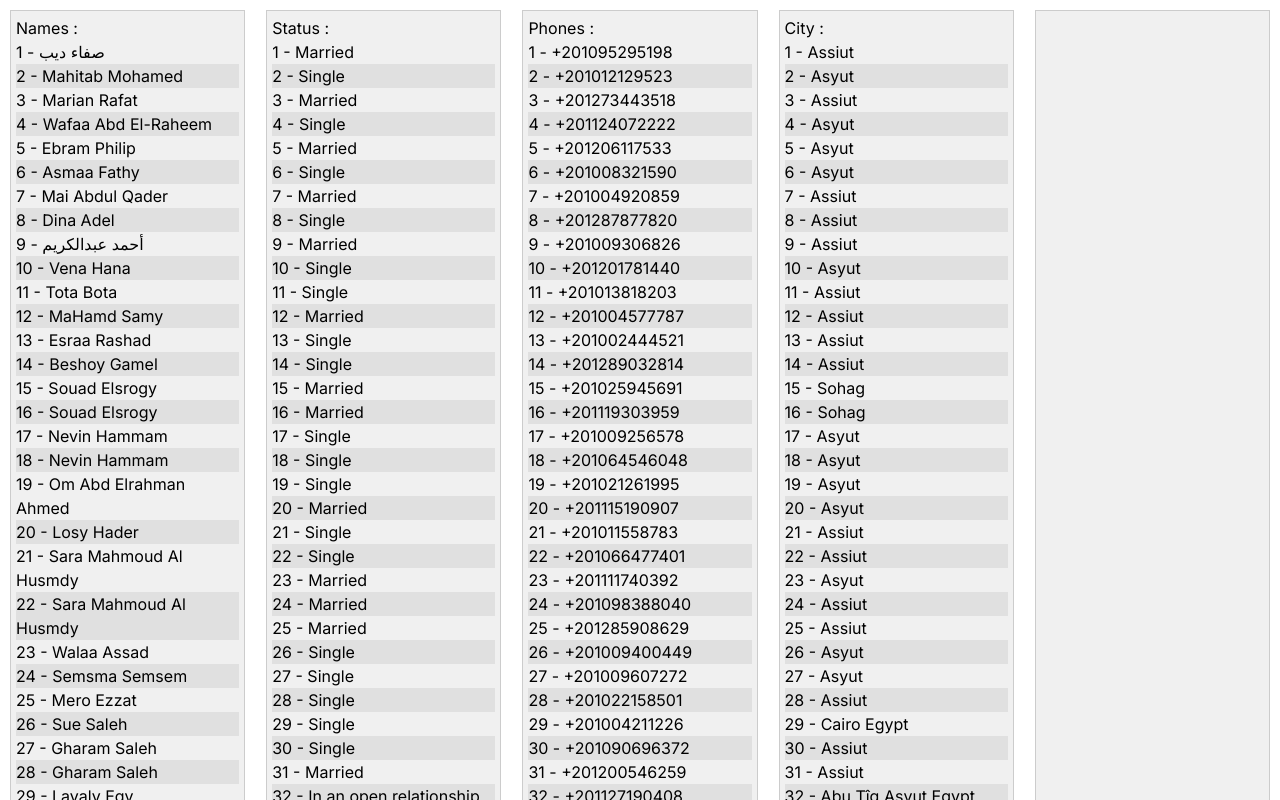
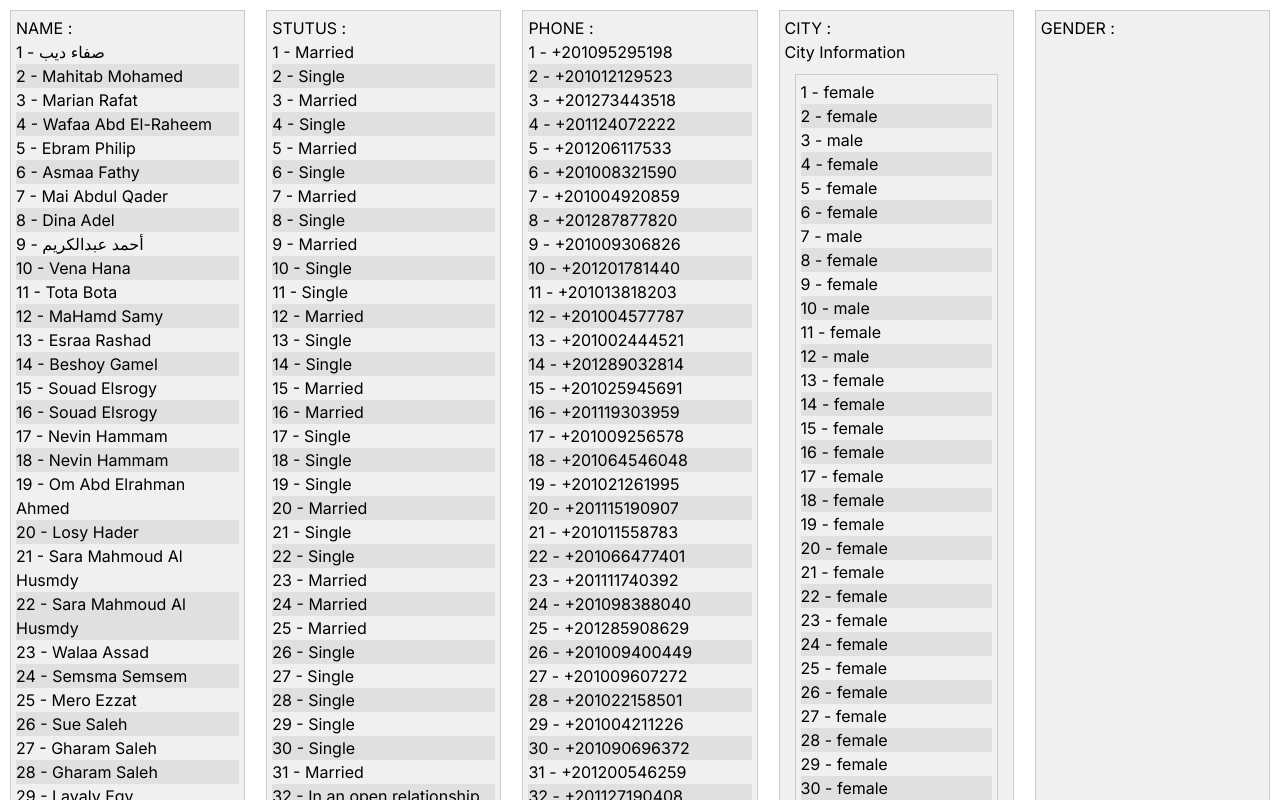
Before and after one commit to Mostafa-ElHawary/sheet-aswan1, a Next.js app: page / in a window 1280 px wide. Shown: the top 800 px of the page. Built offline with nearby package versions, Linux system fonts and the light colour scheme.

Commit message:
added gender

```diff
--- a/src/app/component/City.tsx
+++ b/src/app/component/City.tsx
@@ -13,27 +13,40 @@ const CityComponent: React.FC = () => {
     Asyut
     Assiut
     Assiut
+
     Assiut
+
+
     Asyut
     Assiut
     Assiut
+
+
     Assiut
     Assiut
     Sohag
     Sohag
+
+
+    Asyut
+
     Asyut
     Asyut
     Asyut
-    Asyut
+
     Assiut
+
     Assiut
     Asyut
+
+
     Assiut
     Assiut
     Asyut
     Asyut
     Assiut
     Cairo  Egypt
+
     Assiut
     Assiut
     Abu Tîg  Asyut  Egypt
@@ -41,18 +54,30 @@ const CityComponent: React.FC = () => {
     Assiut
     Assiut
     Asyut
+
     Asyut
+
+
     Cairo  Egypt
     Asyut
     Asyut
     Asyut
     Asyut
+
+
+
+
     Asyut
     Asyut
+
     Asyut
+
+
     Cairo  Egypt
     Cairo  Egypt
     Cairo  Egypt
+
+
     Asyut
     Asyut
     Assiut
@@ -66,6 +91,10 @@ const CityComponent: React.FC = () => {
     Assiut
     Assiut
     Assiut
+
+
+
+
     Assiut
     Assiut
     Assiut
@@ -73,60 +102,100 @@ const CityComponent: React.FC = () => {
     Asyut
     Asyut
     Asyut
+
+
     Asyut
+
     Assiut
     Assiut
     Assiut
+
+
     Assiut
+
+
+
     Asyut
     Asyut
+
     Assiut
     Assiut
     Assiut
+
     Asyut
     Asyut
     Asyut
     Al Qusiyah  Asyut  Egypt
     Assiut
     Assiut
+
     Assiut
     Assiut
     Assiut
+
     Assiut
     Asyut
     Al Qusiyah  Asyut  Egypt
+
+
+
     Assiut
     Assiut
+
     Asyut
     Assiut
+
     Kafr El Sheikh
     Alexandria  Egypt
+
+
     Assiut
+
+
     Cairo  Egypt
     Asyut
     Assiut
+
     Assiut
     Assiut
+
+
+
+
+
+
     Assiut
+
+
     Asyut
     Assiut
+
     Assiut
     Assiut
+
+
     Asyut
     Asyut
     Matay  Al Minya  Egypt
     Asyut
+
+
     Assiut
     Cairo  Egypt
     Cairo  Egypt
     Assiut
     Asyut
     Assiut
+
     Cairo  Egypt
+
     Assiut
     Assiut
     Assiut
     Assiut
+
+
+
     Asyut
     Cairo  Egypt
     Abu Tig
@@ -134,7 +203,7 @@ const CityComponent: React.FC = () => {
     Asyut
     Asyut
     Assiut
-    Cairo  Egypt`;
+    Cairo  Egypt`
 
     const cities = Location.split('\n').filter(Boolean).map(line => line.trim());
     const cityElement = document.getElementById('p-CITY');
@@ -148,7 +217,12 @@ const CityComponent: React.FC = () => {
     }
   }, []);
 
-  return null;
+  return (
+    <div>
+      <h2>City Information</h2>
+      <div id="p-GENDER"></div>
+    </div>
+  );
 };
 
 export default CityComponent;
--- /dev/null
+++ b/src/app/component/Gender.tsx
@@ -0,0 +1,213 @@
+"use client";
+import React, { useEffect } from 'react';
+
+const GenderComponent: React.FC = () => {
+  useEffect(() => {
+    const GenderData = `female
+    female
+
+    female
+    male
+    female
+    female
+    female
+    male
+    female
+    female
+    male
+    female
+    male
+
+
+    female
+    female
+    female
+    female
+    female
+    female
+    female
+    female
+    female
+
+    female
+    female
+    female
+
+    female
+    female
+    female
+    female
+    female
+    female
+    female
+    female
+    female
+    female
+    female
+    female
+    female
+    female
+    female
+    female
+    female
+    female
+    female
+    female
+    female
+    female
+    female
+    female
+    female
+    male
+    male
+    male
+    male
+
+    female
+    female
+    female
+    female
+    female
+    female
+    male
+    female
+    female
+    male
+    male
+    female
+
+
+    female
+    female
+    female
+    male
+    female
+    female
+    female
+    female
+    female
+    female
+    female
+    female
+    female
+    female
+    female
+    female
+    female
+    female
+    female
+    female
+    female
+    female
+    female
+    female
+    female
+    female
+    female
+    male
+    female
+    female
+    female
+    female
+    female
+    female
+    female
+    female
+    female
+    female
+    female
+    female
+    female
+    female
+    female
+    male
+    female
+    female
+    female
+    male
+    male
+    female
+    male
+    male
+    female
+    female
+    female
+    female
+    female
+    male
+    female
+    male
+    female
+    female
+    female
+    female
+    female
+    female
+    female
+    female
+    female
+    female
+    female
+    female
+    female
+    female
+    female
+    female
+    female
+    female
+    female
+    female
+    female
+    female
+    female
+    female
+    female
+    female
+    male
+    female
+    female
+    female
+    female
+    female
+    female
+    female
+    female
+    female
+    female
+    female
+    female
+    female
+    female
+    female
+    female
+    female
+    female
+    female
+    female
+    female
+    female
+    female
+    female
+    female
+    female
+    female
+    male
+    male
+    male`;
+
+    const genders = GenderData.split('\n').filter(Boolean);
+    const genderElement = document.getElementById('p-GENDER');
+
+    if (genderElement) {
+      for (let i = 1; i < genders.length; i++) {
+        const pElement = document.createElement('p');
+        pElement.textContent = `${i} - ${genders[i]}`;
+        genderElement.appendChild(pElement);
+      }
+    }
+  }, []);
+
+  return null
+};
+
+export default GenderComponent;
--- a/src/app/component/Names.tsx
+++ b/src/app/component/Names.tsx
@@ -222,7 +222,7 @@ const NameComponent: React.FC = () => {
     }
   }, [dataArray]);
 
-  return null;
+  return null
 };
 
 export default NameComponent;
--- a/src/app/component/Phones.tsx
+++ b/src/app/component/Phones.tsx
@@ -217,8 +217,7 @@ const PhonesComponent: React.FC = () => {
       });
     }
   }, [statuses]);
-
-  return null;
+  return null
 };
 
 export default PhonesComponent;
--- a/src/app/component/Stats.tsx
+++ b/src/app/component/Stats.tsx
@@ -143,7 +143,7 @@ Married`
     }
   }, [statuses]);
 
-  return null;
+  return null
 };
 
 export default StatusComponent;
--- a/src/app/page.tsx
+++ b/src/app/page.tsx
@@ -5,6 +5,7 @@ import Stats from "@/app/component/Stats";
 import Names from "@/app/component/Names";
 import Phones from "@/app/component/Phones";
 import CityComponent from "@/app/component/City";
+import GenderComponent from "@/app/component/Gender";
 
 export default function Home() {
   return (
@@ -12,20 +13,22 @@ export default function Home() {
       <div className="Name ">
         <p id="p-NAME">
           {" "}
-          Names :<Names />
+          NAME : <Names />
         </p>
         <p id="p-STUTAS">
           {" "}
-          Status : <Stats />{" "}
+          STUTUS : <Stats />{" "}
         </p>
         <p id="p-PHONE">
-          Phones : <Phones />
+          PHONE : <Phones />
         </p>
         <p id="p-CITY">
           {" "}
-          City : <CityComponent />
+          CITY : <CityComponent />
         </p>
-        <p id="p-GENDER"></p>
+        <p id="p-GENDER">
+          GENDER : <GenderComponent />{" "}
+        </p>
       </div>
     </>
   );
```
